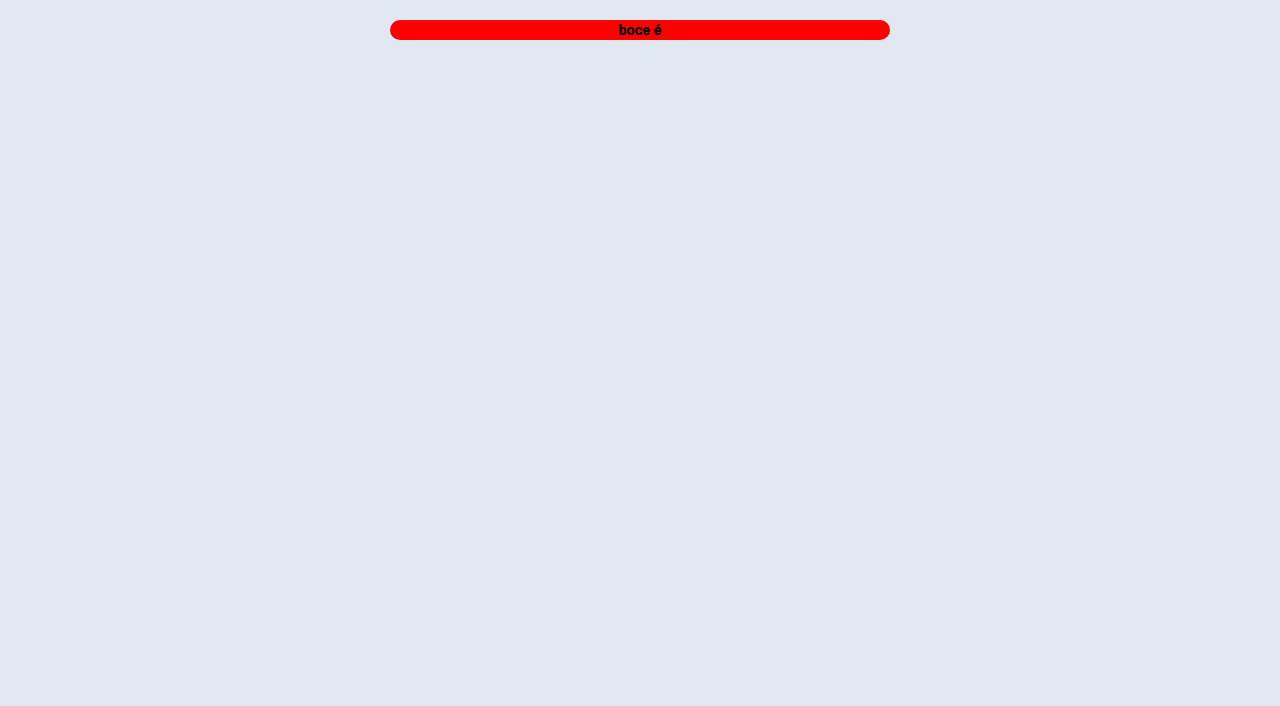
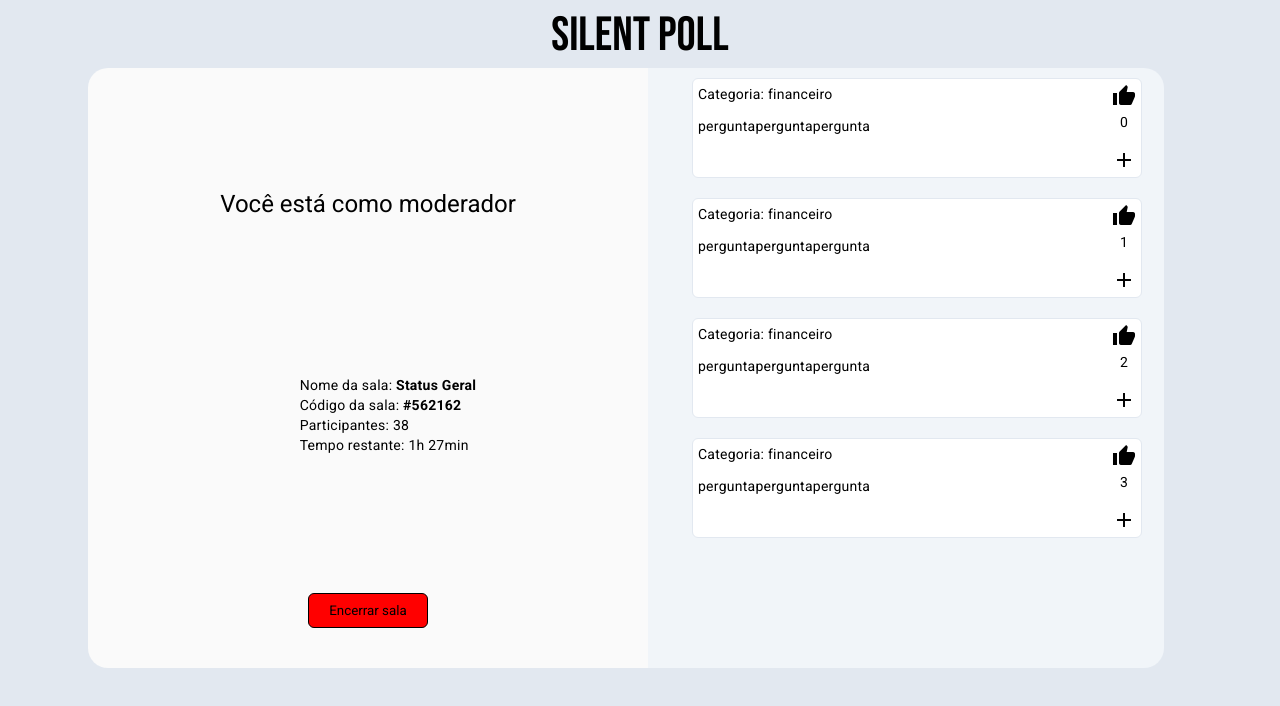
Before and after one commit to RobsonRioki/Desafio-Angular-V8, an Angular app in the folder SilentPool/: page /tela-admin in a window 1280 px wide. Shown: the top 706 px of the page. Built offline with nearby package versions, Linux system fonts and the light colour scheme.

Commit message:
90% da tela de reuniao admin

```diff
--- a/SilentPool/src/app/pages/tela-admin/tela-admin.component.css
+++ b/SilentPool/src/app/pages/tela-admin/tela-admin.component.css
@@ -1,8 +1,89 @@
+.sectionSalaPerguntas{
+    display: flex;
+    width: 100%;
+    justify-content: center;
+    align-items: center;
+    flex-direction: column;
+}
+
+.tituloSilentPool{
+    font-family: 'Bebas Neue';
+    font-size: 48px;
+}
+
 .container{
     display: flex;
     justify-content: space-around;
-    /* background-color: var(--grey-100); */
-    background-color: red;
-    width: 500px;
+    background-color: var(--grey-100);
+    /* background-color: red; */
+    width: 100%;
+    height: 600px;
     border-radius: var(--borderr-20);
+    flex-direction: row;
 }
+
+.divAdmin{
+    display: flex;
+    flex-direction: column;
+    align-items: center;
+    background-color: #FAFAFA;
+    border-radius: 20px 0 0 20px;
+    width:50%;
+    width: 560px;
+    justify-content: space-between;
+    height: 100%;
+    margin-left: -50px;
+    padding: 40px 0;
+}
+
+.tituloAdmin{
+margin-top: 80px;
+}
+
+.informacoesSala{
+    display: flex;
+    flex-direction: column;
+}
+
+.divPerguntas{
+    display: flex;
+    background-color: var(--gray-100);
+    max-width: 50%;
+    border-radius: 0 20px 20px 0;
+    flex-direction: column;
+}
+
+.divPergunta{
+    margin: 10px 0;
+    display: flex;
+    background-color: rgb(255, 255, 255);
+    width: 450px;
+    height: 100px;
+    justify-content: space-between;
+    padding: 5px;
+    font-weight: normal;
+}
+
+.listaInformacoesSala{
+    list-style-type: none;
+    font-weight: normal;
+}
+
+.divIcones{
+    display: flex;
+    flex-direction: column;
+    justify-content: center;
+    align-items: center;
+    justify-content: space-between;
+}
+
+.divP1{
+    display: flex;
+    flex-direction: column;
+}
+
+
+
+mat-icon {
+    cursor: pointer;
+}
--- a/SilentPool/src/app/pages/tela-admin/tela-admin.component.html
+++ b/SilentPool/src/app/pages/tela-admin/tela-admin.component.html
@@ -1,5 +1,63 @@
-<app-container class="container">
-    <div class="">
-        boce é
-    </div>
-</app-container>
+<section class="sectionSalaPerguntas">
+    <h1 class="tituloSilentPool">SILENT POLL</h1>
+    <app-container class="container">
+        <div class="divAdmin">
+            <h1 class="tituloAdmin">Você está como moderador</h1>
+
+            <div class="informacoesSala">
+                <ul>
+                    <li class="listaInformacoesSala">Nome da sala: <strong>Status Geral</strong></li>
+                    <li class="listaInformacoesSala">Código da sala: <strong>#562162</strong></li>
+                    <li class="listaInformacoesSala">Participantes: 38</li>
+                    <li class="listaInformacoesSala">Tempo restante: 1h 27min</li>
+                </ul>
+            </div>
+                <div class="divBotao">
+                    <app-button typeBtn="primary" textBtn="Encerrar sala" onclick="encerrarSala()"></app-button>
+                </div>
+        </div>
+        <div class="divPerguntas">
+            <app-container-pergunta class="divPergunta">
+                    <div class="divP1">
+                <p>Categoria: financeiro</p>
+                <p>perguntaperguntapergunta</p>
+            </div>
+            <div class="divIcones">
+                <mat-icon fontIcon="thumb_up"></mat-icon>
+                <p>0</p>
+                <mat-icon fontIcon="add"></mat-icon>
+            </div></app-container-pergunta>
+            <app-container-pergunta class="divPergunta">
+                <div class="divP1">
+                <p>Categoria: financeiro</p>
+                <p>perguntaperguntapergunta</p>
+            </div>
+            <div class="divIcones">
+                <mat-icon fontIcon="thumb_up"></mat-icon>
+                <p>1</p>
+                <mat-icon fontIcon="add"></mat-icon>
+            </div></app-container-pergunta>
+            <app-container-pergunta class="divPergunta">
+                 <div class="divP1">
+                <p>Categoria: financeiro</p>
+                <p>perguntaperguntapergunta</p>
+            </div>
+            <div class="divIcones">
+                <mat-icon fontIcon="thumb_up"></mat-icon>
+                <p>2
+                </p>
+                <mat-icon fontIcon="add"></mat-icon>
+            </div></app-container-pergunta>
+            <app-container-pergunta class="divPergunta">
+                <div class="divP1">
+                <p>Categoria: financeiro</p>
+                <p>perguntaperguntapergunta</p>
+            </div>
+            <div class="divIcones">
+                <mat-icon fontIcon="thumb_up"></mat-icon>
+                <p>3</p>
+                <mat-icon fontIcon="add"></mat-icon>
+            </div></app-container-pergunta>
+        </div>
+    </app-container>
+</section>
--- /dev/null
+++ b/SilentPool/src/app/shared/container-pergunta/container-pergunta.component.css
@@ -0,0 +1,10 @@
+:host{
+    width: auto;
+    height: auto;
+    max-width: 560px;
+    max-height: 111px;
+    display: flex;
+    background-color: white;
+    border: 1px solid #E2E8F0;
+    border-radius: var(--borderr);
+}
--- /dev/null
+++ b/SilentPool/src/app/shared/container-pergunta/container-pergunta.component.html
@@ -0,0 +1 @@
+<ng-content></ng-content>
--- a/SilentPool/src/index.html
+++ b/SilentPool/src/index.html
@@ -8,6 +8,9 @@
   <link rel="icon" type="image/x-icon" href="favicon.ico">
   <link href="https://fonts.googleapis.com/css2?family=Roboto:wght@300;400;500&display=swap" rel="stylesheet">
   <link href="https://fonts.googleapis.com/icon?family=Material+Icons" rel="stylesheet">
+  <link rel="preconnect" href="https://fonts.googleapis.com">
+<link rel="preconnect" href="https://fonts.gstatic.com" crossorigin>
+<link href="https://fonts.googleapis.com/css2?family=Bebas+Neue&family=Chakra+Petch:ital,wght@0,300;0,400;0,500;0,600;0,700;1,300;1,400;1,500;1,600;1,700&family=Oswald:wght@200..700&family=Roboto:ital,wght@0,100;0,300;0,400;0,500;0,700;0,900;1,100;1,300;1,400;1,500;1,700;1,900&display=swap" rel="stylesheet">
 </head>
 <body class="mat-typography">
   <app-root></app-root>
--- a/SilentPool/src/styles.css
+++ b/SilentPool/src/styles.css
@@ -10,7 +10,7 @@
 
 * {
   font-family: "Roboto", sans-serif;
-  font-weight: bold;
+  /* font-weight: bold; */
   box-sizing: border-box;
 }
 
```
Also changed, not shown: SilentPool/src/app/app.module.ts (+6 -2 lines), SilentPool/src/app/shared/container-pergunta/container-pergunta.component.ts (added, +10 -0 lines), 1 other file (tests, documents, lock files or other folders).
